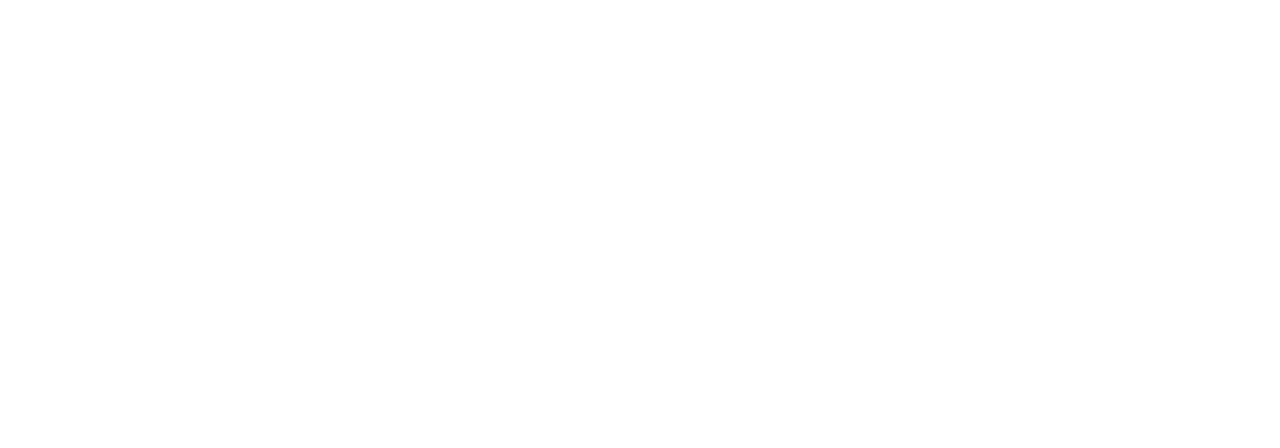
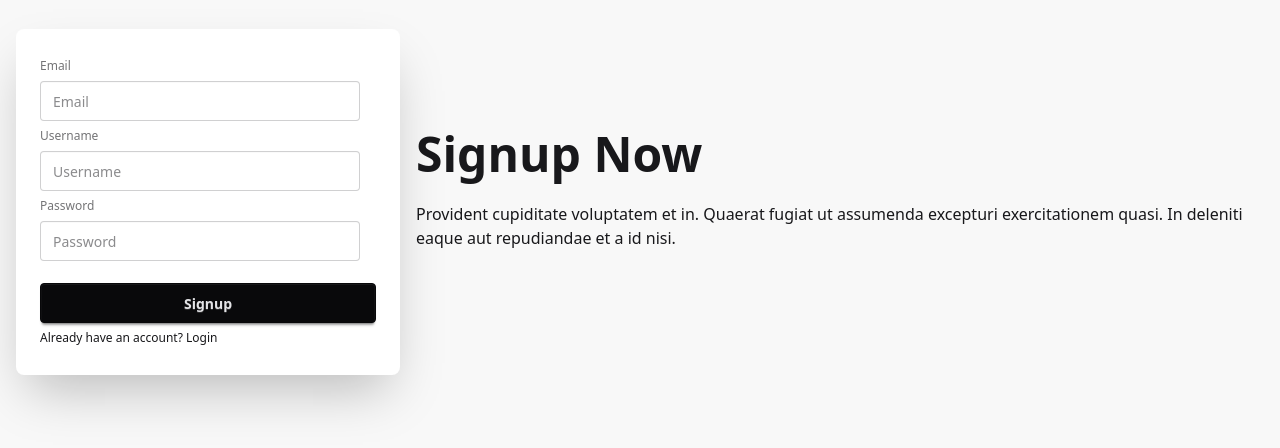
Before and after one commit to urkiddennn/fiber-test, a React (Vite) app in the folder client/: page /signup in a window 1280 px wide. Before the commit this address had no page. Shown: the part 198-646 px from the top of the page. Built offline with nearby package versions, Linux system fonts and the light colour scheme.

Commit message:
Update: added signup page

```diff
--- a/client/src/App.jsx
+++ b/client/src/App.jsx
@@ -1,10 +1,12 @@
 import Login from "./components/Login";
 import { Route, Routes } from "react-router-dom";
+import Signup from "./components/Signup";
 function App() {
   return (
     <>
       <Routes>
         <Route path="/" element={<Login />} />
+        <Route path="/signup" element={<Signup />} />
       </Routes>
     </>
   );
--- a/client/src/components/Login.jsx
+++ b/client/src/components/Login.jsx
@@ -31,7 +31,7 @@ const Login = () => {
                 <p>
                   Don't have an account?{" "}
                   <a href="" className="link link-hover">
-                    <Link to="/">Signup</Link>
+                    <Link to="/signup">Signup</Link>
                   </a>
                 </p>
               </fieldset>
--- /dev/null
+++ b/client/src/components/Signup.jsx
@@ -0,0 +1,45 @@
+import { Link, Links, Navigate } from "react-router-dom";
+
+const Signup = () => {
+  return (
+    <div className="hero bg-base-200 min-h-screen">
+      <div className="hero-content flex-col lg:flex-row-reverse">
+        <div className="text-center lg:text-left">
+          <h1 className="text-5xl font-bold">Signup Now</h1>
+          <p className="py-6">
+            Provident cupiditate voluptatem et in. Quaerat fugiat ut assumenda
+            excepturi exercitationem quasi. In deleniti eaque aut repudiandae et
+            a id nisi.
+          </p>
+        </div>
+        <div className="card bg-base-100 w-full max-w-sm shrink-0 shadow-2xl">
+          <div className="card-body">
+            <fieldset className="fieldset">
+              <label className="label">Email</label>
+              <input type="email" className="input" placeholder="Email" />
+              <label className="label">Username</label>
+              <input
+                type="text"
+                className="input"
+                name=""
+                value=""
+                placeholder="Username"
+              />
+              <label className="label">Password</label>
+              <input type="password" className="input" placeholder="Password" />
+              <button className="btn btn-neutral mt-4">Signup</button>
+              <p>
+                Already have an account?{" "}
+                <a href="" className="link link-hover">
+                  <Link to="/">Login</Link>
+                </a>
+              </p>
+            </fieldset>
+          </div>
+        </div>
+      </div>
+    </div>
+  );
+};
+
+export default Signup;
```
